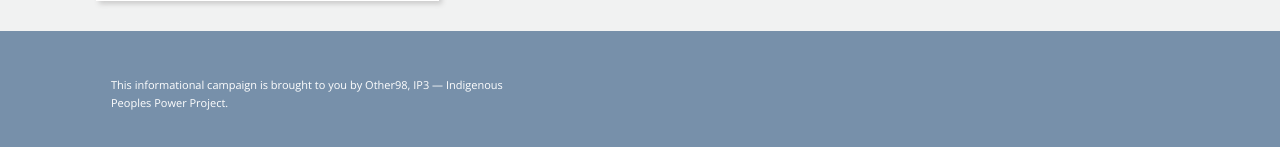
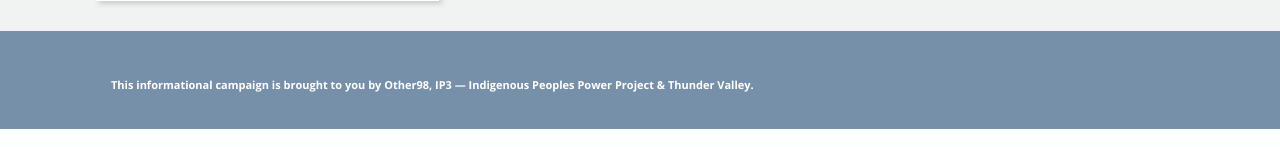
Before and after one commit to DanielM12/dakotaaccesspipeline.net, a PHP site: page /index.php in a window 1280 px wide. Shown: the part 2036-2183 px from the top of the page. Run offline with PHP 8.4, Linux system fonts and the light colour scheme; some libraries are stand-ins or nearby versions.

Commit message:
additional organization add

```diff
--- a/parts/footer.php
+++ b/parts/footer.php
@@ -1,7 +1,7 @@
 <footer>
   <div class="row">
-    <div class="large-5 columns">
-      <p>This informational campaign is brought to you by Other98, IP3 &mdash; Indigenous Peoples Power Project.</p>
+    <div class="large-12 columns">
+      <p><strong>This informational campaign is brought to you by Other98, IP3 &mdash; Indigenous Peoples Power Project &amp; Thunder Valley.</strong></p>
     </div>
   </div>
 </footer>
```
